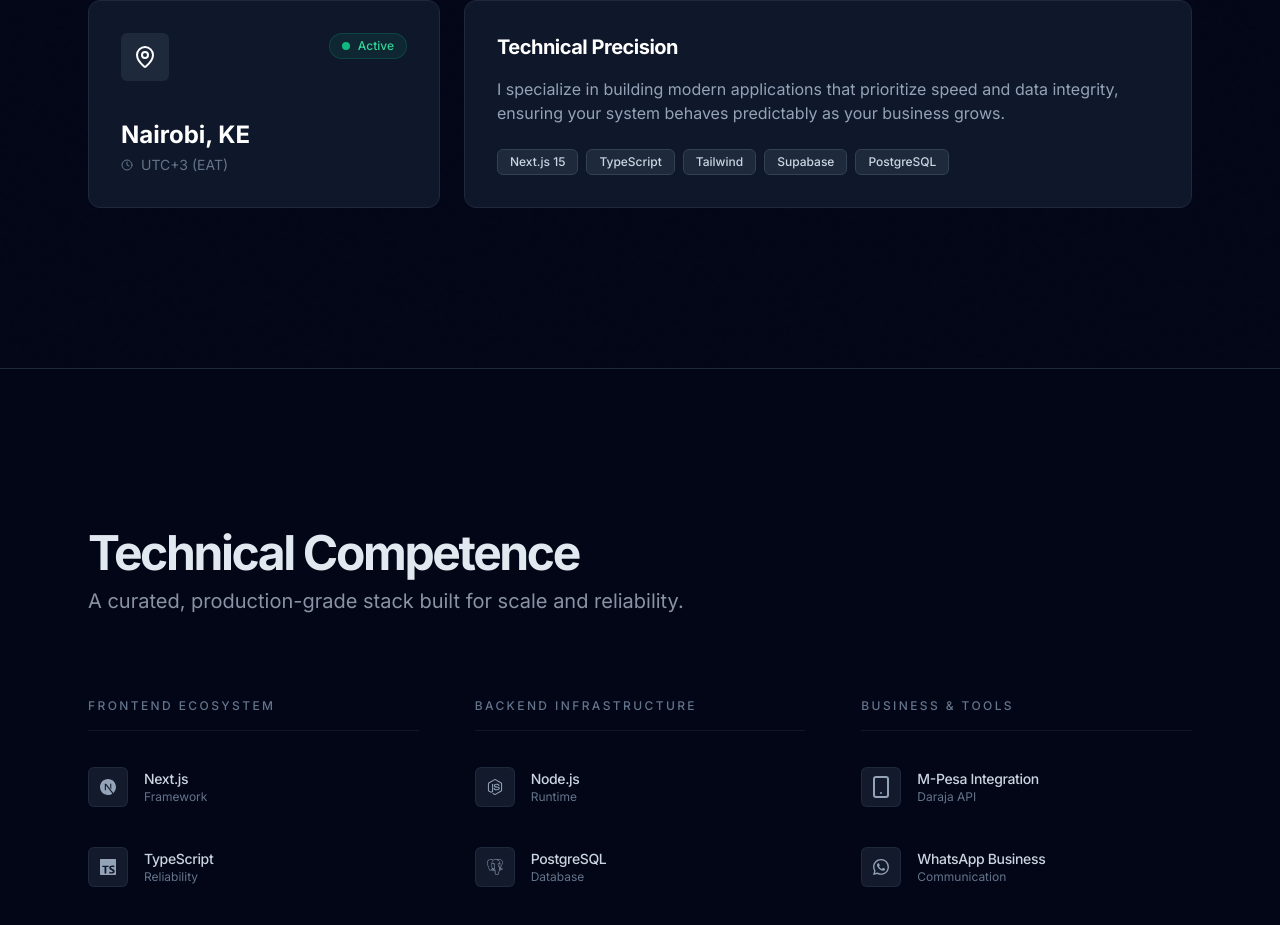
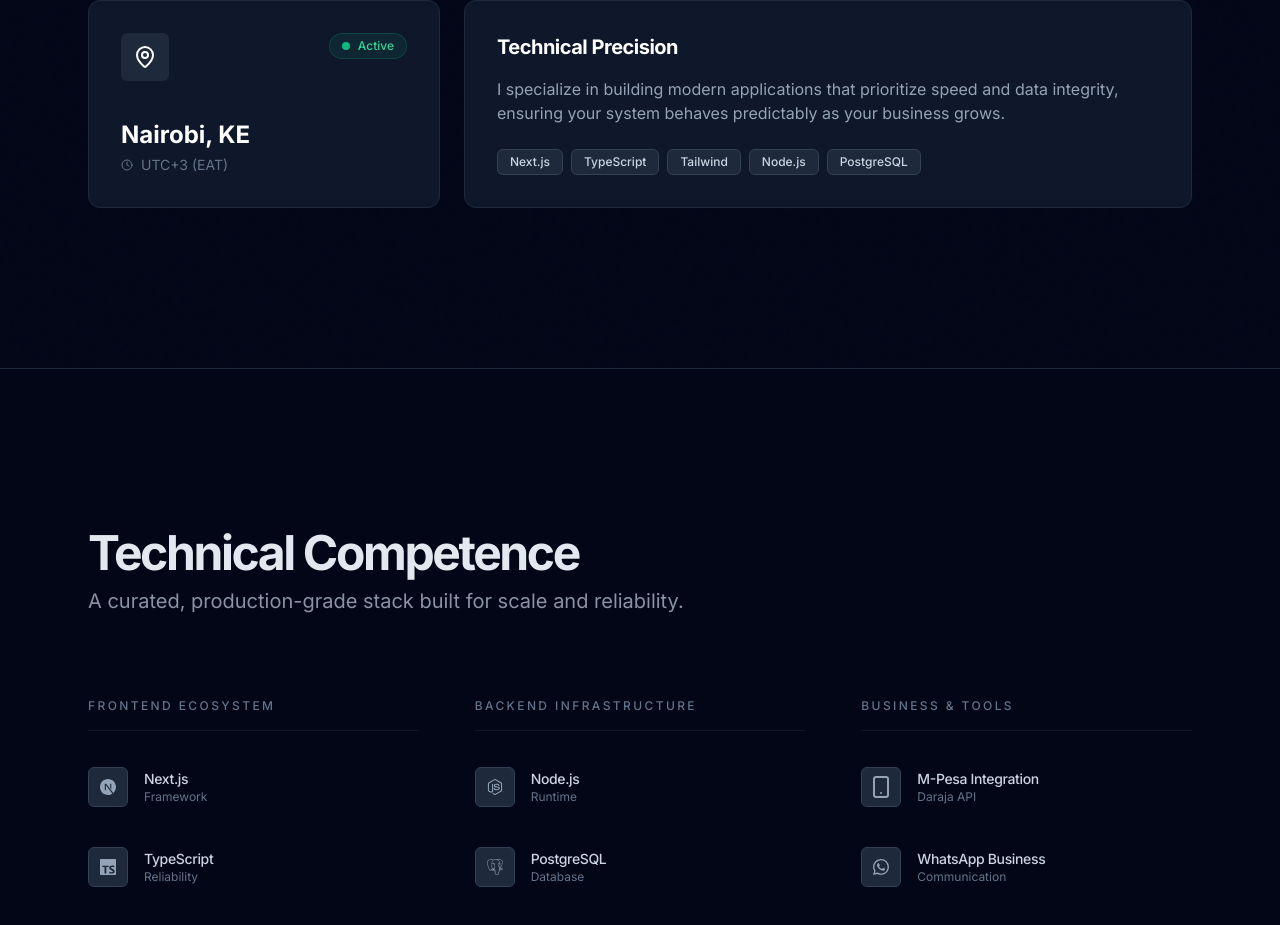
Before and after one commit to Caleb-Kiune/calebkiune, a Next.js app: page / in a window 1280 px wide. Shown: the part 2267-3192 px from the top of the page. Built offline with nearby package versions, Linux system fonts and the light colour scheme.

Commit message:
refactor: Refine UI styling, adjust animation timings, update tech stack details, and simplify button component variants.

```diff
--- a/src/app/globals.css
+++ b/src/app/globals.css
@@ -109,10 +109,10 @@
 
   /* Base animation class */
   .animate-fade-up {
-    animation: fade-up 0.8s cubic-bezier(0.22, 1, 0.36, 1) both;
+    animation: fade-up 0.5s cubic-bezier(0, 0, 0.2, 1) both;
   }
 
-  /* Stagger delay utilities (matching Framer's 0.15s stagger) */
+  /* Stagger delay utilities (matching Framer's 0.08s stagger) */
   .animate-delay-0 {
     animation-delay: 0ms;
   }
@@ -153,10 +153,10 @@
   /* Elements start hidden and animate when they enter viewport */
   .animate-on-scroll {
     opacity: 0;
-    transform: translateY(24px);
+    transform: translateY(12px);
   }
 
   .animate-on-scroll.is-visible {
-    animation: fade-up 0.8s cubic-bezier(0.22, 1, 0.36, 1) forwards;
+    animation: fade-up 0.5s cubic-bezier(0, 0, 0.2, 1) forwards;
   }
 }
--- a/src/components/layout/header.tsx
+++ b/src/components/layout/header.tsx
@@ -114,7 +114,7 @@
                                     key={link.name}
                                     href={link.href}
                                     onClick={() => setIsMobileMenuOpen(false)}
-                                    className="group flex items-center justify-between py-4 border-b border-slate-900 text-lg font-medium text-slate-300 hover:text-white hover:bg-surface/50 px-2 rounded-sm transition-all"
+                                    className="group flex items-center justify-between py-4 border-b border-slate-900 text-lg font-medium text-slate-300 hover:text-white hover:bg-surface px-2 rounded-sm transition-all"
                                 >
                                     {link.name}
                                     <ChevronRight className="h-4 w-4 text-slate-600 group-hover:text-primary transition-colors" />
--- a/src/components/sections/about.tsx
+++ b/src/components/sections/about.tsx
@@ -79,7 +79,7 @@
 
                             {/* Mini Tech Pills */}
                             <div className="flex flex-wrap gap-2">
-                                {["Next.js 15", "TypeScript", "Tailwind", "Supabase", "PostgreSQL"].map((tech) => (
+                                {["Next.js", "TypeScript", "Tailwind", "Node.js", "PostgreSQL"].map((tech) => (
                                     <span key={tech} className="px-3 py-1 rounded-inner bg-slate-800 text-xs font-medium text-slate-300 border border-slate-700">
                                         {tech}
                                     </span>
--- a/src/components/sections/contact.tsx
+++ b/src/components/sections/contact.tsx
@@ -112,7 +112,7 @@
     };
 
 
-    const inputClasses = "w-full p-3.5 rounded-input border border-slate-700 focus:ring-2 focus:ring-primary outline-none transition-all bg-slate-900/50 text-slate-200 placeholder:text-slate-500";
+    const inputClasses = "w-full p-3.5 rounded-input border border-slate-700 focus:ring-2 focus:ring-primary outline-none transition-all bg-surface text-slate-200 placeholder:text-slate-500";
 
     return (
         <motion.section
--- a/src/components/sections/tech-stack.tsx
+++ b/src/components/sections/tech-stack.tsx
@@ -85,7 +85,7 @@
                                                 className="group/item flex items-center gap-4 p-3 -mx-3 rounded-inner hover:bg-surface transition-colors duration-200 cursor-default"
                                             >
                                                 {/* Icon */}
-                                                <div className="flex items-center justify-center w-10 h-10 rounded-inner bg-surface-elevated/60 border border-slate-700/40 group-hover/item:border-slate-600/60 transition-colors">
+                                                <div className="flex items-center justify-center w-10 h-10 rounded-inner bg-surface-elevated border border-slate-700 group-hover/item:border-slate-600 transition-colors">
                                                     <Icon className="w-4.5 h-4.5 text-slate-400 group-hover/item:text-slate-200 transition-colors" />
                                                 </div>
 
--- a/src/components/ui/button.tsx
+++ b/src/components/ui/button.tsx
@@ -8,14 +8,8 @@
         variants: {
             variant: {
                 default: "bg-primary text-primary-foreground hover:bg-primary/90",
-                destructive:
-                    "bg-destructive text-destructive-foreground hover:bg-destructive/90",
                 outline:
                     "border border-input bg-page hover:bg-accent hover:text-accent-foreground",
-                secondary:
-                    "bg-secondary text-secondary-foreground hover:bg-secondary/80",
-                ghost: "hover:bg-accent hover:text-accent-foreground",
-                link: "text-primary underline-offset-4 hover:underline",
             },
             size: {
                 default: "h-10 px-4 py-2",
--- a/src/components/ui/section-heading.tsx
+++ b/src/components/ui/section-heading.tsx
@@ -13,7 +13,7 @@
                 {title}
             </h2>
             {subtitle && (
-                <p className="mx-auto md:mx-0 max-w-[700px] text-muted-foreground md:text-xl/relaxed lg:text-base/relaxed xl:text-xl/relaxed">
+                <p className="mx-auto md:mx-0 max-w-[700px] text-muted-foreground md:text-lg/relaxed lg:text-xl/relaxed">
                     {subtitle}
                 </p>
             )}
--- a/src/components/work/case-study-layout.tsx
+++ b/src/components/work/case-study-layout.tsx
@@ -48,7 +48,7 @@
                                 href={project.liveUrl}
                                 target="_blank"
                                 rel="noopener noreferrer"
-                                className="flex items-center gap-2 px-4 py-2 bg-primary hover:bg-emerald-400 text-white text-sm font-medium rounded-button transition-all shadow-[0_0_15px_rgba(16,185,129,0.15)]"
+                                className="flex items-center gap-2 px-4 py-2 bg-primary hover:bg-emerald-400 text-white text-sm font-medium rounded-button transition-colors shadow-md shadow-black/30"
                             >
                                 Live Site
                                 <ArrowUpRight className="w-4 h-4" />
```
